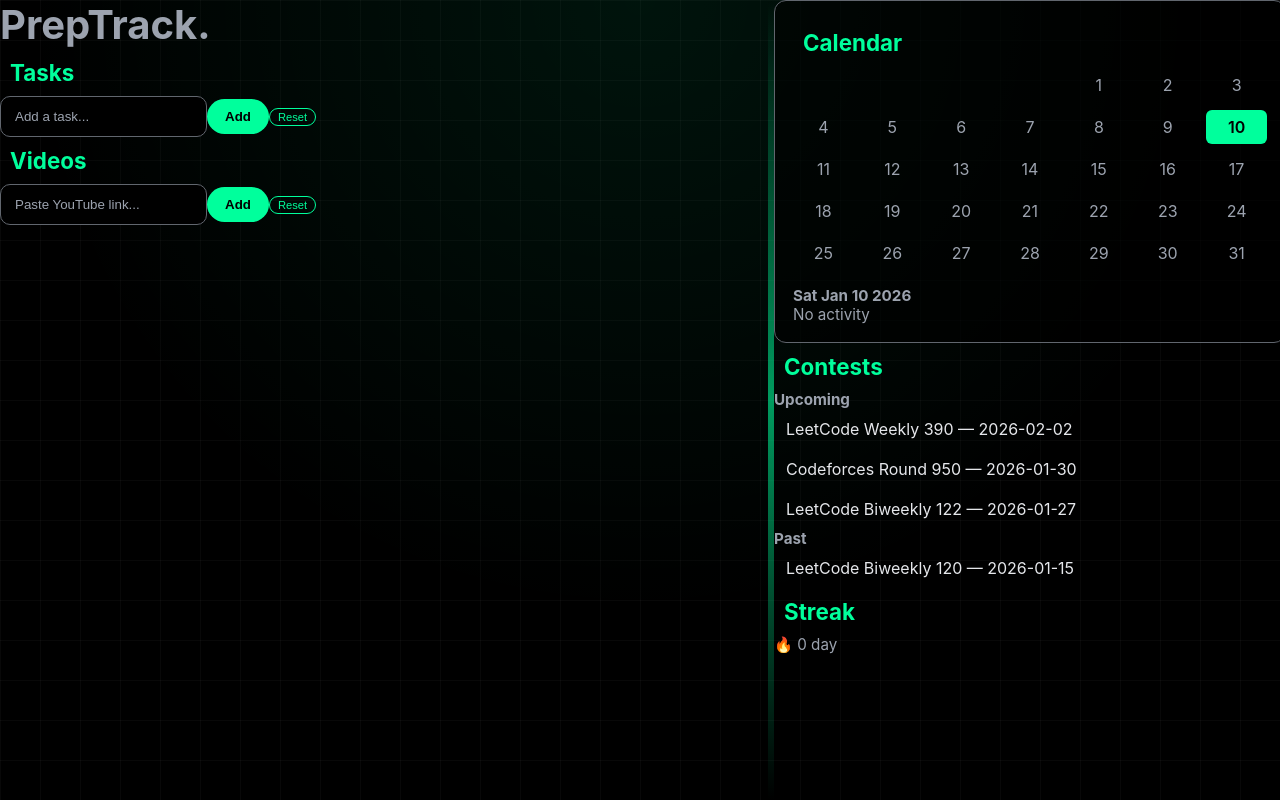
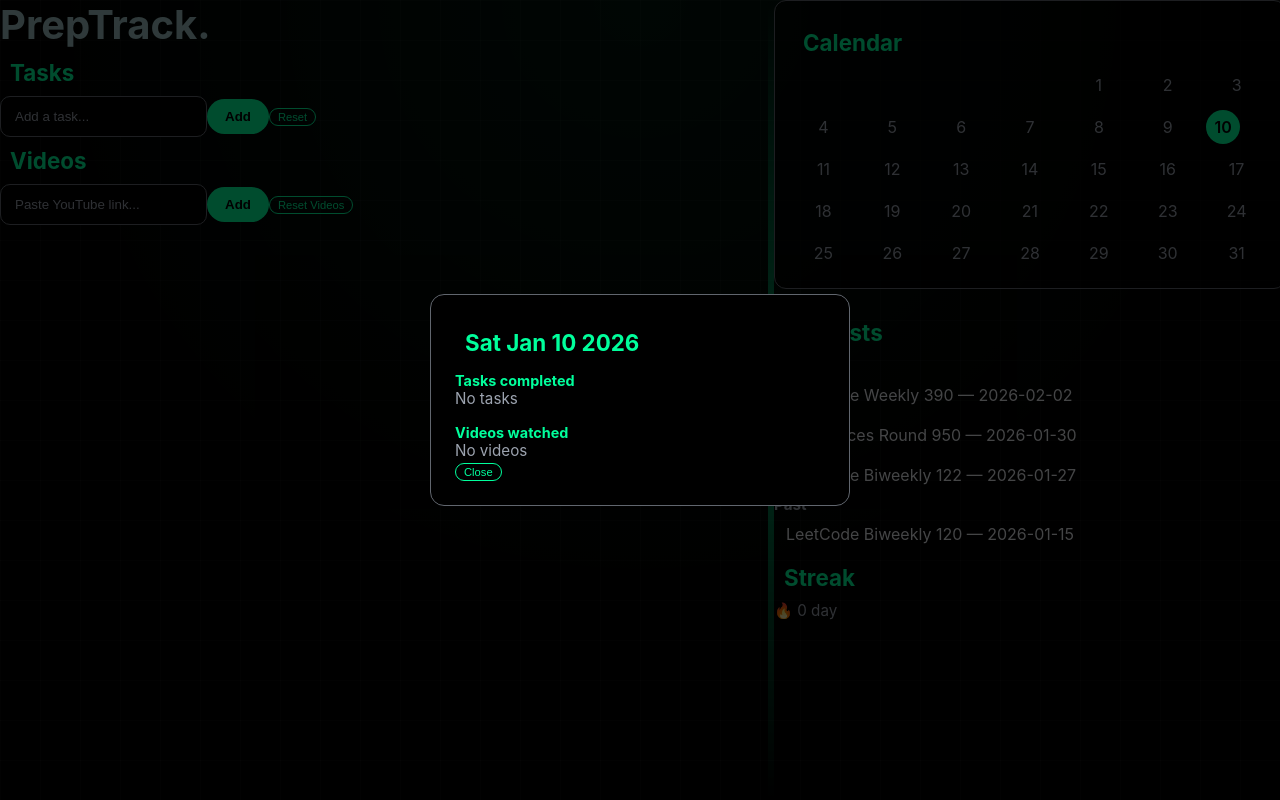
Before and after one commit to SaiDheerajY/PrepTrack, a React (Vite) app in the folder react-frontend/: page / in a window 1280 px wide. Both pictures are taken after a click on the element "10". Built offline with nearby package versions, Linux system fonts and the light colour scheme.

Commit message:
Youtube with insite Player implemented

```diff
--- a/react-frontend/package.json
+++ b/react-frontend/package.json
@@ -11,7 +11,8 @@
   },
   "dependencies": {
     "react": "^19.2.0",
-    "react-dom": "^19.2.0"
+    "react-dom": "^19.2.0",
+    "react-youtube": "^10.1.0"
   },
   "devDependencies": {
     "@eslint/js": "^9.39.1",
--- a/react-frontend/src/App.css
+++ b/react-frontend/src/App.css
@@ -29,7 +29,7 @@
 h1 {
   margin: 0px;
   font-size: 2.5rem;
-  color: var(--text-muted);
+  color: rgb(157, 193, 195);
 }
 
 h2 {
@@ -183,6 +183,7 @@ li.completed {
 
 .calendar-box {
   background: rgba(0, 0, 0, 0.6);
+  padding: 25px;
   border: 1px solid var(--border);
   border-radius: 12px;
   padding: 18px;
@@ -215,10 +216,14 @@ li.completed {
 }
 
 .calendar-cell:hover {
+  border-radius: 50%;         /* Makes it a circle */
+  aspect-ratio: 1 / 1;
   background: rgba(0, 255, 156, 0.1);
 }
 
 .calendar-cell.active {
+  border-radius: 50%;         /* Makes it a circle */
+  aspect-ratio: 1 / 1;
   background: var(--neon);
   color: #000;
   font-weight: 600;
@@ -283,3 +288,73 @@ li.completed {
 .divider:hover {
   background: rgba(0, 255, 156, 0.3);
 }
+/* =========================
+   MODAL
+========================= */
+
+.modal-overlay {
+  position: fixed;
+  inset: 0;
+  background: rgba(0, 0, 0, 0.7);
+  display: flex;
+  align-items: center;
+  justify-content: center;
+  z-index: 1000;
+}
+
+.modal {
+  background: #000;
+  border: 1px solid var(--border);
+  border-radius: 14px;
+  padding: 24px;
+  width: 420px;
+  max-height: 70vh;
+  overflow-y: auto;
+}
+
+.modal h2 {
+  color: var(--neon);
+  margin-bottom: 12px;
+}
+
+.modal h3 {
+  margin-top: 16px;
+  font-size: 0.9rem;
+  color: var(--neon);
+}
+
+.modal ul {
+  margin-top: 6px;
+  padding-left: 16px;
+}
+
+.modal li {
+  font-size: 0.85rem;
+}
+
+.muted {
+  color: var(--text-muted);
+  font-size: 0.85rem;
+}
+.video-card {
+  display: flex;
+  flex-direction: column;
+  gap: 12px;
+  /* Adjust this width to control how large the video appears in the panel */
+  width: 300px;
+  margin-top: 20px;
+  margin-bottom: 20px;
+}
+
+.progress-bar {
+  height: 6px;
+  background: #222;
+  border-radius: 4px;
+  overflow: hidden;
+}
+
+.progress-fill {
+  height: 100%;
+  background: var(--neon);
+  transition: width 0.3s ease;
+}
--- a/react-frontend/src/App.jsx
+++ b/react-frontend/src/App.jsx
@@ -79,8 +79,13 @@ function resetVideos() {
   const today = new Date().toDateString();
 
   const completedVideos = videos
-    .filter(v => v.completed)
-    .map(v => v.url);
+    .filter(v => v.completed && v.progress >= 90)
+    .map(v => v.title);
+
+  if (completedVideos.length === 0) {
+    setVideos([]);
+    return;
+  }
 
   setDailyLog(prev => ({
     ...prev,
@@ -92,9 +97,6 @@ function resetVideos() {
 
   setVideos([]);
 }
-
-
-
   // Load from localStorage
 useEffect(() => {
   const savedTasks = JSON.parse(localStorage.getItem("tasks"));
@@ -166,7 +168,8 @@ useEffect(() => {
 />
 
   <div className="right-panel" >
-  <Calendar dailyLog={dailyLog} />    {/* new */}
+  <Calendar dailyLog={dailyLog} />
+  <br></br>
   <Contests />     {/* moved down */}
   <div className="streak-box">
     <h2>Streak</h2>
--- a/react-frontend/src/Calender.jsx
+++ b/react-frontend/src/Calender.jsx
@@ -1,23 +1,24 @@
 import { useState } from "react";
 
-function Calendar({ dailyLog={} }) {
+function Calendar({ dailyLog = {} }) {
   const today = new Date();
-  const [selectedDate, setSelectedDate] = useState(today.toDateString());
+  const [selectedDate, setSelectedDate] = useState(null);
+  const [showModal, setShowModal] = useState(false);
 
   const year = today.getFullYear();
   const month = today.getMonth();
 
-  const firstDay = new Date(year, month, 1).getDay();
+  const firstDayOfMonth = new Date(year, month, 1).getDay();
   const daysInMonth = new Date(year, month + 1, 0).getDate();
 
   const days = [];
 
-  // empty cells before month start
-  for (let i = 0; i < firstDay; i++) {
+  // Empty slots before first day
+  for (let i = 0; i < firstDayOfMonth; i++) {
     days.push(null);
   }
 
-  // actual days
+  // Actual days
   for (let d = 1; d <= daysInMonth; d++) {
     days.push(new Date(year, month, d));
   }
@@ -27,19 +28,22 @@ function Calendar({ dailyLog={} }) {
       <h2>Calendar</h2>
 
       <div className="calendar-grid">
-        {days.map((date, idx) => {
-          if (!date) return <div key={idx} />;
+        {days.map((date, index) => {
+          if (!date) return <div key={index} />;
 
           const dateStr = date.toDateString();
-          const hasActivity = dailyLog[dateStr];
+          const hasActivity = dailyLog?.[dateStr];
 
           return (
             <div
-              key={idx}
+              key={index}
               className={`calendar-cell ${
-                dateStr === selectedDate ? "active" : ""
+                selectedDate === dateStr ? "active" : ""
               }`}
-              onClick={() => setSelectedDate(dateStr)}
+              onClick={() => {
+                setSelectedDate(dateStr);
+                setShowModal(true);
+              }}
             >
               {date.getDate()}
               {hasActivity && <span className="dot" />}
@@ -48,18 +52,49 @@ function Calendar({ dailyLog={} }) {
         })}
       </div>
 
-      <div className="day-details">
-        <h3>{selectedDate}</h3>
+      {/* MODAL */}
+      {showModal && (
+        <div
+          className="modal-overlay"
+          onClick={() => setShowModal(false)}
+        >
+          <div
+            className="modal"
+            onClick={(e) => e.stopPropagation()}
+          >
+            <h2>{selectedDate}</h2>
 
-        {dailyLog[selectedDate] ? (
-          <>
-            <p>Tasks done: {dailyLog[selectedDate].tasksCompleted?.length || 0}</p>
-            <p>Videos done: {dailyLog[selectedDate].videosCompleted?.length || 0}</p>
-          </>
-        ) : (
-          <p>No activity</p>
-        )}
-      </div>
+            <h3>Tasks completed</h3>
+            {dailyLog[selectedDate]?.tasksCompleted?.length ? (
+              <ul>
+                {dailyLog[selectedDate].tasksCompleted.map((task, i) => (
+                  <li key={i}>{task}</li>
+                ))}
+              </ul>
+            ) : (
+              <p className="muted">No tasks</p>
+            )}
+
+            <h3>Videos watched</h3>
+            {dailyLog[selectedDate]?.videosCompleted?.length ? (
+              <ul>
+                {dailyLog[selectedDate].videosCompleted.map((video, i) => (
+                  <li key={i}>{video}</li>
+                ))}
+              </ul>
+            ) : (
+              <p className="muted">No videos</p>
+            )}
+
+            <button
+              className="reset-btn"
+              onClick={() => setShowModal(false)}
+            >
+              Close
+            </button>
+          </div>
+        </div>
+      )}
     </div>
   );
 }
--- a/react-frontend/src/Videos.jsx
+++ b/react-frontend/src/Videos.jsx
@@ -1,61 +1,123 @@
+import YouTube from "react-youtube";
 import { useState } from "react";
 
-function Videos({ videos, setVideos, markActivity,resetVideos}) {
-  const [videoInput, setVideoInput] = useState("");
+function Videos({ videos, setVideos, markActivity, resetVideos }) {
+  const [input, setInput] = useState("");
+
+async function addVideo() {
+  const id = extractVideoId(input);
+  if (!id) return;
+
+  const title = await fetchVideoTitle(id);
+
+  setVideos([
+    ...videos,
+    {
+      id,
+      title,
+      progress: 0,
+      completed: false
+    }
+  ]);
+
+  setInput("");
+}
+function deleteVideo(index) {
+  setVideos(videos.filter((_, i) => i !== index));
+}
+  function onStateChange(event, index) {
+    const player = event.target;
+
+    const interval = setInterval(() => {
+      const current = player.getCurrentTime();
+      const duration = player.getDuration();
+
+      if (!duration) return;
+
+      const percent = Math.floor((current / duration) * 100);
+
+      setVideos(prev =>
+        prev.map((v, i) =>
+          i === index
+            ? {
+                ...v,
+                progress: percent,
+                completed: percent >= 90
+              }
+            : v
+        )
+      );
+
+      if (percent >= 90) {
+        markActivity();
+        clearInterval(interval);
+      }
+    }, 1000);
+  }
 
   return (
     <div>
       <h2>Videos</h2>
 
-
       <input
-        type="text"
         placeholder="Paste YouTube link..."
-        value={videoInput}
-        onChange={(e) => setVideoInput(e.target.value)}
+        value={input}
+        onChange={(e) => setInput(e.target.value)}
       />
 
-      <button
-        onClick={() => {
-          if (videoInput.trim() === "") return;
+      <button onClick={addVideo}>Add</button>
+      <button className="reset-btn" onClick={resetVideos}>
+        Reset Videos
+      </button>
 
-          setVideos([
-            ...videos,
-            { url: videoInput, completed: false }
-          ]);
+      {videos.map((video, index) => (
+        <div key={video.id} className="video-card">
+          <YouTube
+            videoId={video.id}
+            onStateChange={(e) => onStateChange(e, index)}
+            opts={{ width: "100%", height: "100%" }}
+          />
 
-          setVideoInput("");
-          markActivity();
-        }}
-      >
-        Add
-      </button>
-      <button className="reset-btn" onClick={resetVideos}>Reset</button>
+          <div className="progress-bar">
+            <div
+              className="progress-fill"
+              style={{ width: `${video.progress}%` }}
+            />
+          </div>
+          <div className="video-header">
+  <span className={video.completed ? "completed" : ""}>
+    {video.title}
+  </span>
 
-      <ul>
-        {videos.map((video, index) => (
-          <li
-            key={index}
-            onClick={() =>{
-              setVideos(
-                videos.map((v, i) =>
-                  i === index ? { ...v, completed: !v.completed } : v
-                )
-              );
-              markActivity();
-            }}
-            style={{
-              cursor: "pointer",
-              textDecoration: video.completed ? "line-through" : "none",
-              opacity: video.completed ? 0.6 : 1
-            }}
-          >
-            {video.url}
-          </li>
-        ))}
-      </ul>
+  <button
+    className="delete-btn"
+    onClick={() => deleteVideo(index)}
+  >
+    ✕
+  </button>
+</div>
+
+
+          <p>{video.progress}% watched</p>
+        </div>
+      ))}
     </div>
   );
 }
+function extractVideoId(url) {
+  const match = url.match(
+    /(?:youtube\.com\/watch\?v=|youtu\.be\/)([^&]+)/
+  );
+  return match ? match[1] : null;
+}
+async function fetchVideoTitle(videoId) {
+  const res = await fetch(
+    `https://www.youtube.com/oembed?url=https://www.youtube.com/watch?v=${videoId}&format=json`
+  );
+  const data = await res.json();
+  return data.title.split(" ").slice(0, 6).join(" ");
+}
+
+
 
 export default Videos;
```
Also changed, not shown: 1 other file (tests, documents, lock files or other folders).
